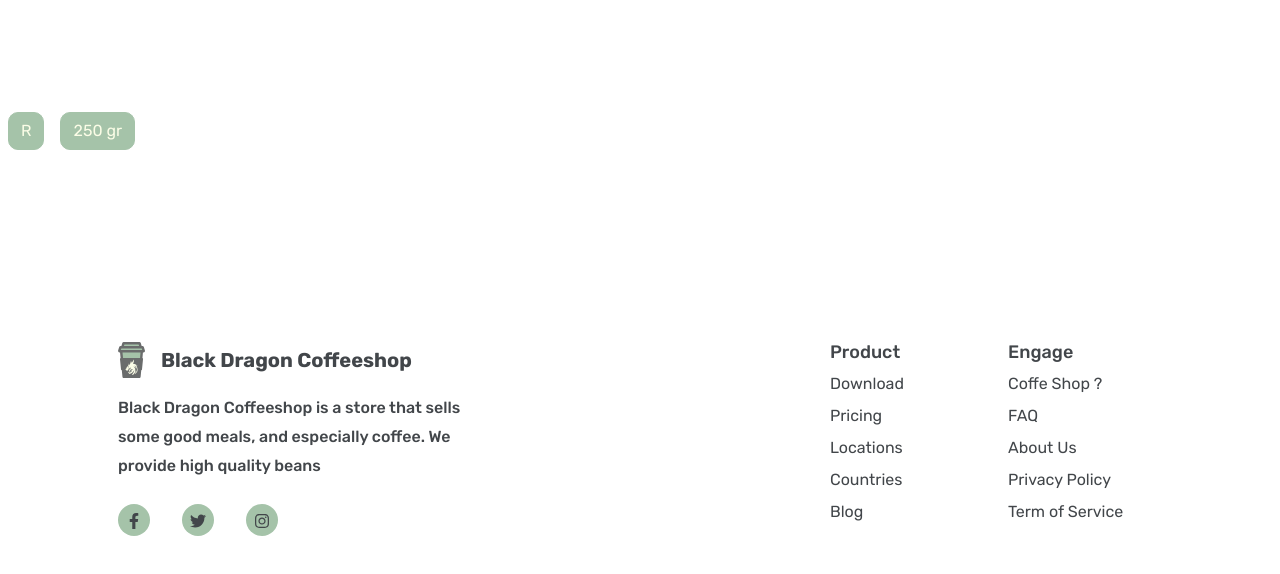
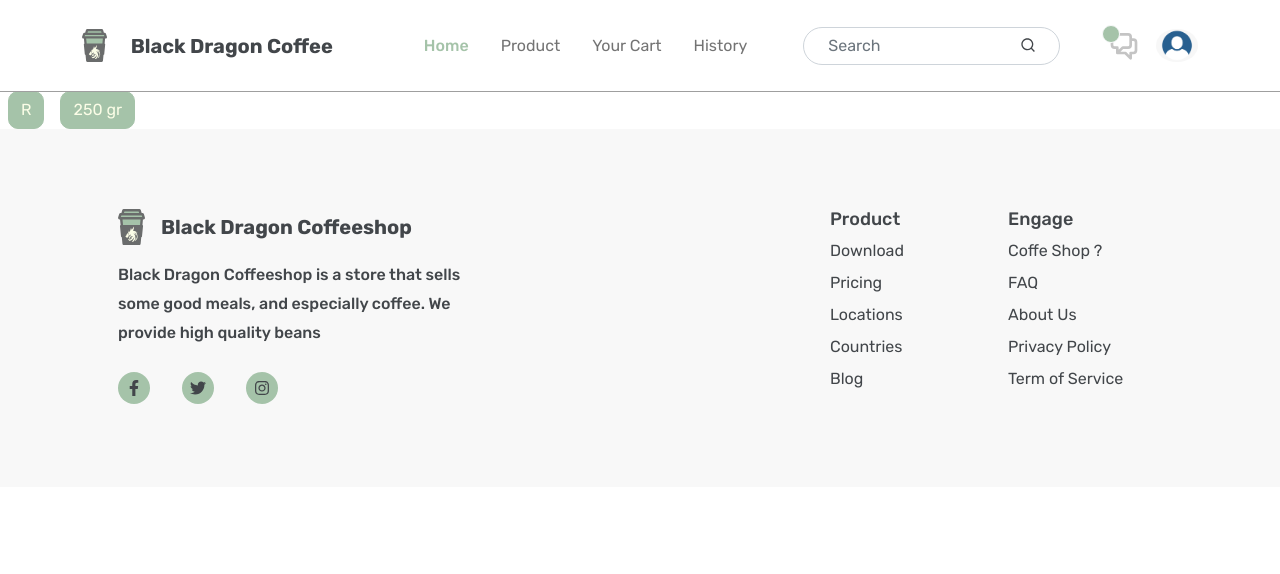
Before and after one commit to aviantofan/black-dragon-coffeeshop-frontend, a React (Create React App) app: page / in a window 1280 px wide. Shown: the top 574 px of the page. Built offline with nearby package versions, Linux system fonts and the light colour scheme.

Commit message:
fix: border & padding navbar and footer color

```diff
--- a/src/assets/scss/BDFooter.scss
+++ b/src/assets/scss/BDFooter.scss
@@ -1,4 +1,6 @@
 .bd-footer {
+  background-color: #F8F8F8;
+
   padding-block: 5rem;
   h2 {
     font-size: 1.125rem;
--- a/src/assets/scss/BDNavbar.scss
+++ b/src/assets/scss/BDNavbar.scss
@@ -1,4 +1,6 @@
 .bd-navbar {
+
+  border-bottom: 0.5px solid #9F9F9F;
 
   .chat-icon {
     font-size: 2rem;
--- a/src/assets/scss/Layout.scss
+++ b/src/assets/scss/Layout.scss
@@ -1,12 +1,13 @@
 .layout-container {
-  padding-block: 5rem;
+  padding-top: 5rem;
 }
 
 @media (min-width: 768px) {
-  .layout-container {
-    padding-block: 7rem;
-  }
 }
 
 // Large devices (desktops, 992px and up)
-@media (min-width: 992px) {  }
+@media (min-width: 992px) {
+  .layout-container {
+    padding-top: 5.7rem;
+  }
+}
--- a/src/layouts/Layout.js
+++ b/src/layouts/Layout.js
@@ -5,10 +5,10 @@ import '../assets/scss/Layout.scss';
 
 export default class Layout extends Component {
   render () {
-    const { useNavbar } = this.props;
+    const { notUseNavbar } = this.props;
     return (
       <>
-      {useNavbar ? <BDNavbar /> : ''}
+      {notUseNavbar ? '' : <BDNavbar />}
           <div className="layout-container">
             {this.props.children}
           </div>
```
